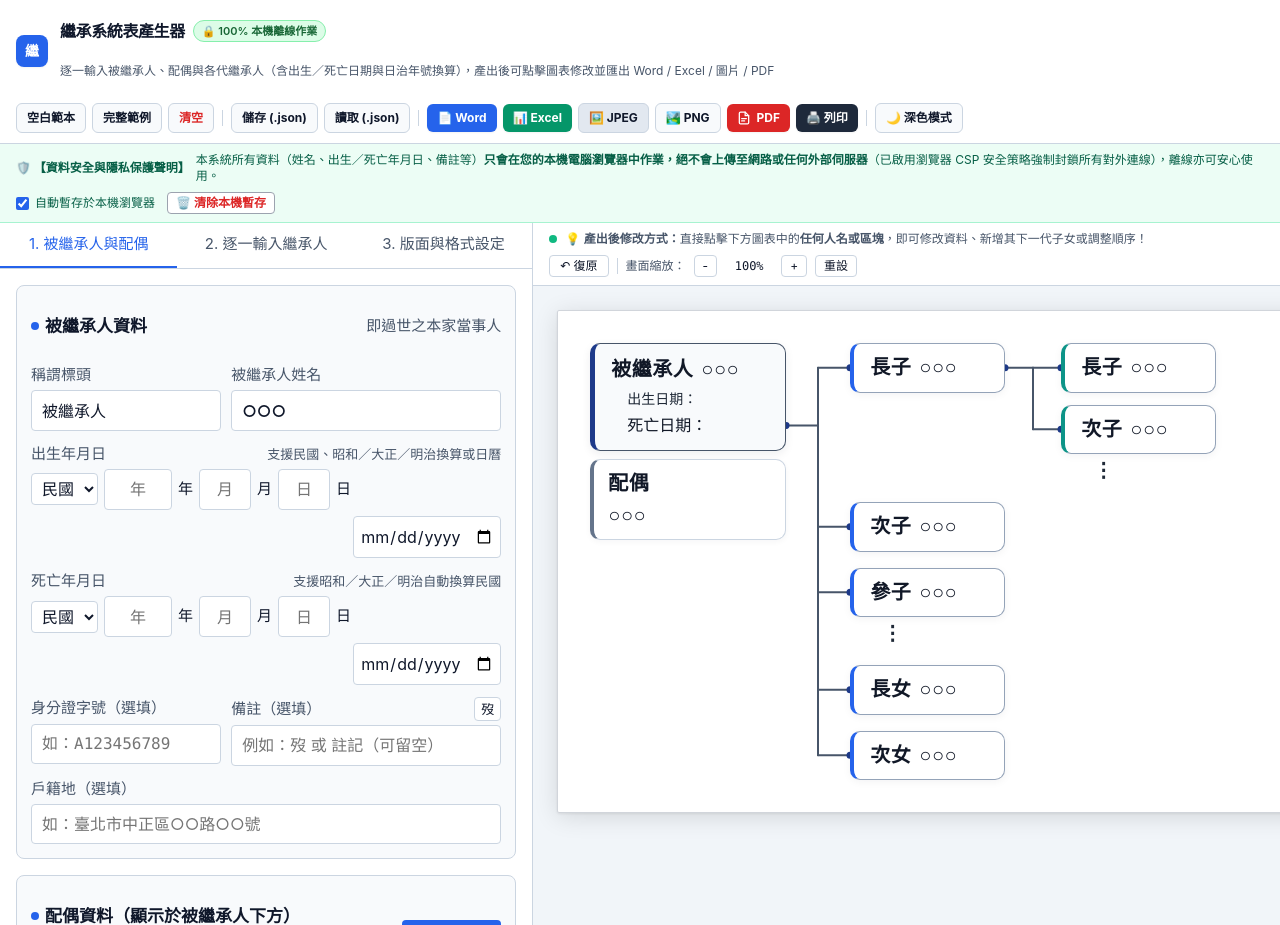
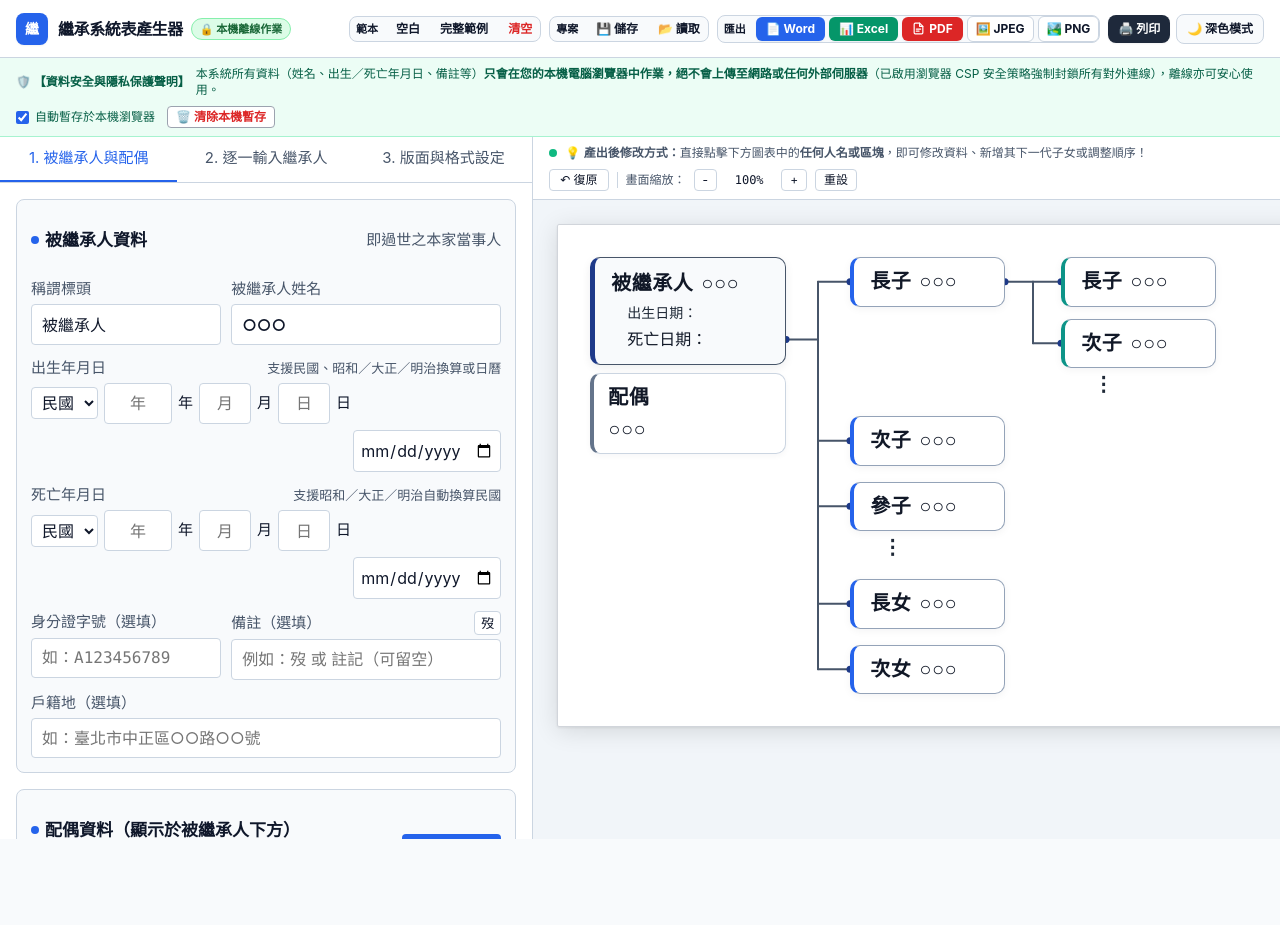
Before and after one commit to Major617056/inheritance-chart-builder, a plain HTML site: page index.html in a window 1280 px wide. After the commit the page ends 839 px from the top, so only its background shows below. Drawn offline with Linux system fonts and the light colour scheme.

Commit message:
UI: Reorganize top toolbar buttons into 4 grouped pill clusters

```diff
--- a/index.html
+++ b/index.html
@@ -529,75 +529,73 @@
 <body class="bg-[var(--background,#f8fafc)] text-[var(--foreground,#0f172a)] antialiased m-0 p-0 min-h-screen lg:h-screen lg:overflow-hidden flex flex-col">
 
   <!-- 頂部導覽與工具列 -->
-  <header class="no-print sticky top-0 z-30 bg-[var(--card,#ffffff)] border-b border-[var(--border,#cbd5e1)] px-4 py-2.5 flex flex-wrap items-center justify-between gap-3">
-    <div class="flex items-center gap-3">
-      <div class="w-8 h-8 rounded-lg bg-[var(--primary,#2563eb)] text-[var(--primary-foreground,#ffffff)] flex items-center justify-center font-bold text-sm shadow-sm">
+  <header class="no-print sticky top-0 z-30 bg-[var(--card,#ffffff)] border-b border-[var(--border,#cbd5e1)] px-4 py-2 flex flex-wrap items-center justify-between gap-2.5">
+    <div class="flex items-center gap-2.5">
+      <div class="w-8 h-8 rounded-lg bg-[var(--primary,#2563eb)] text-[var(--primary-foreground,#ffffff)] flex items-center justify-center font-bold text-sm shadow-sm shrink-0">
         繼
       </div>
-      <div>
-        <div class="flex items-center gap-2">
+      <div class="flex flex-wrap items-center gap-2">
         <h1 class="text-base font-bold tracking-tight text-[var(--foreground,#0f172a)] leading-tight">
           繼承系統表產生器
         </h1>
-          <span class="px-2 py-0.5 rounded-full text-[11px] font-semibold" style="background-color:#dcfce7;color:#166534;border:1px solid #86efac;">
-            🔒 100% 本機離線作業
+        <span class="px-2 py-0.5 rounded-full text-[11px] font-bold" style="background-color:#dcfce7;color:#166534;border:1px solid #86efac;">
+          🔒 本機離線作業
         </span>
       </div>
-        <p class="text-xs text-[var(--muted-foreground,#475569)]">
-          逐一輸入被繼承人、配偶與各代繼承人（含出生／死亡日期與日治年號換算），產出後可點擊圖表修改並匯出 Word / Excel / 圖片 / PDF
-        </p>
-      </div>
-    </div>
-
-    <div class="flex flex-wrap items-center gap-1.5 text-xs">
+    </div>
+
+    <div class="flex flex-wrap items-center gap-2 text-xs">
+      <!-- 群組 1：範本與清空 -->
+      <div class="inline-flex items-center gap-1 p-1 rounded-lg border border-[var(--border,#cbd5e1)] bg-[var(--background,#f8fafc)]">
+        <span class="px-1.5 text-[11px] font-bold text-[var(--muted-foreground,#64748b)] select-none">範本</span>
         <button id="btn-load-sketch" type="button" onclick="loadSketchTemplate()"
-        class="px-2.5 py-1.5 rounded-md border border-[var(--border,#cbd5e1)] bg-[var(--background,#f8fafc)] hover:opacity-80 text-[var(--foreground,#0f172a)] font-bold transition">
-        空白範本
+          class="px-2 py-1 rounded-md hover:bg-[var(--card,#ffffff)] text-[var(--foreground,#0f172a)] font-bold transition">
+          空白
         </button>
         <button id="btn-load-demo" type="button" onclick="loadDetailedExample()"
-        class="px-2.5 py-1.5 rounded-md border border-[var(--border,#cbd5e1)] bg-[var(--background,#f8fafc)] hover:opacity-80 text-[var(--foreground,#0f172a)] font-bold transition"
+          class="px-2 py-1 rounded-md hover:bg-[var(--card,#ffffff)] text-[var(--foreground,#0f172a)] font-bold transition"
           title="載入包含配偶、代位繼承、身分證字號、戶籍地與日治時期換算之完整實務範例">
           完整範例
         </button>
         <button id="btn-clear-all" type="button" onclick="resetToBlank()"
-        class="px-2.5 py-1.5 rounded-md border border-[var(--border,#cbd5e1)] bg-[var(--background,#f8fafc)] hover:opacity-80 text-[var(--error,#dc2626)] font-bold transition">
+          class="px-2 py-1 rounded-md hover:bg-red-50 text-[var(--error,#dc2626)] font-bold transition">
           清空
         </button>
-      <span class="h-4 w-px bg-[var(--border,#cbd5e1)] mx-0.5"></span>
+      </div>
+
+      <!-- 群組 2：專案檔讀寫 -->
+      <div class="inline-flex items-center gap-1 p-1 rounded-lg border border-[var(--border,#cbd5e1)] bg-[var(--background,#f8fafc)]">
+        <span class="px-1.5 text-[11px] font-bold text-[var(--muted-foreground,#64748b)] select-none">專案</span>
         <button id="btn-save-json" type="button" onclick="exportProjectJSON()"
-        class="px-2.5 py-1.5 rounded-md border border-[var(--border,#cbd5e1)] bg-[var(--background,#f8fafc)] hover:opacity-80 text-[var(--foreground,#0f172a)] font-bold transition"
+          class="px-2 py-1 rounded-md hover:bg-[var(--card,#ffffff)] text-[var(--foreground,#0f172a)] font-bold transition"
           title="儲存成專案檔 (.json)，下次可載入繼續修改">
-        儲存 (.json)
+          💾 儲存
         </button>
-      <label class="px-2.5 py-1.5 rounded-md border border-[var(--border,#cbd5e1)] bg-[var(--background,#f8fafc)] hover:opacity-80 text-[var(--foreground,#0f172a)] font-bold transition cursor-pointer" title="讀取先前儲存的 .json 專案檔或範例檔">
-        讀取 (.json)
+        <label class="px-2 py-1 rounded-md hover:bg-[var(--card,#ffffff)] text-[var(--foreground,#0f172a)] font-bold transition cursor-pointer" title="讀取先前儲存的 .json 專案檔或範例檔">
+          📂 讀取
           <input id="input-load-json" type="file" accept=".json" class="hidden" onchange="importProjectJSON(event)" />
         </label>
-      <span class="h-4 w-px bg-[var(--border,#cbd5e1)] mx-0.5"></span>
+      </div>
+
+      <!-- 群組 3：檔案匯出 -->
+      <div class="inline-flex items-center gap-1 p-1 rounded-lg border border-[var(--border,#cbd5e1)] bg-[var(--background,#f8fafc)]">
+        <span class="px-1.5 text-[11px] font-bold text-[var(--muted-foreground,#64748b)] select-none">匯出</span>
         <button id="btn-export-word" type="button" onclick="exportAsWord()"
-        class="px-2.5 py-1.5 rounded-md bg-[var(--primary,#2563eb)] text-[var(--primary-foreground,#ffffff)] hover:opacity-90 font-bold shadow-sm transition"
+          class="px-2.5 py-1 rounded-md bg-[var(--primary,#2563eb)] text-[var(--primary-foreground,#ffffff)] hover:opacity-90 font-bold shadow-sm transition"
           title="匯出包含「繼承系統表（高畫質圖表）」與「繼承人明細一覽表」之 Word (.docx) 檔案">
           📄 Word
         </button>
         <button id="btn-export-excel" type="button" onclick="exportAsExcel()"
           style="background-color:#059669;color:#ffffff;"
-        class="px-2.5 py-1.5 rounded-md hover:opacity-90 font-bold shadow-sm transition"
+          class="px-2.5 py-1 rounded-md hover:opacity-90 font-bold shadow-sm transition"
           title="匯出包含「繼承系統表（樹狀排版）」與「繼承人明細一覽表」雙工作表之 Excel (.xlsx) 檔案">
           📊 Excel
         </button>
-      <button id="btn-export-jpeg" type="button" onclick="exportAsImage('jpeg')"
-        class="px-2.5 py-1.5 rounded-md border border-[var(--border,#cbd5e1)] bg-[var(--secondary,#e2e8f0)] text-[var(--secondary-foreground,#0f172a)] hover:opacity-90 font-bold transition">
-        🖼️ JPEG
-      </button>
-      <button id="btn-export-png" type="button" onclick="exportAsImage('png')"
-        class="px-2.5 py-1.5 rounded-md border border-[var(--border,#cbd5e1)] bg-[var(--background,#f8fafc)] text-[var(--foreground,#0f172a)] hover:opacity-80 font-bold transition">
-        🏞️ PNG
-      </button>
         <button id="btn-export-pdf" type="button" onclick="exportAsPdf()"
           style="background-color:#dc2626;color:#ffffff;"
-        class="px-2.5 py-1.5 rounded-md hover:opacity-90 font-bold shadow-sm transition inline-flex items-center gap-1.5"
+          class="px-2.5 py-1 rounded-md hover:opacity-90 font-bold shadow-sm transition inline-flex items-center gap-1"
           title="直接產出並下載 PDF 檔案（含「繼承系統表」與「繼承人明細一覽表」）">
-        <svg width="14" height="14" viewBox="0 0 24 24" fill="none" stroke="currentColor" stroke-width="2.2" stroke-linecap="round" stroke-linejoin="round" aria-hidden="true">
+          <svg width="13" height="13" viewBox="0 0 24 24" fill="none" stroke="currentColor" stroke-width="2.2" stroke-linecap="round" stroke-linejoin="round" aria-hidden="true">
             <path d="M14 2H6a2 2 0 0 0-2 2v16a2 2 0 0 0 2 2h12a2 2 0 0 0 2-2V8z"/>
             <polyline points="14 2 14 8 20 8"/>
             <line x1="8" y1="13" x2="16" y2="13"/>
@@ -605,18 +603,30 @@
           </svg>
           <span>PDF</span>
         </button>
+        <button id="btn-export-jpeg" type="button" onclick="exportAsImage('jpeg')"
+          class="px-2 py-1 rounded-md border border-[var(--border,#cbd5e1)] bg-[var(--card,#ffffff)] text-[var(--foreground,#0f172a)] hover:opacity-80 font-bold transition">
+          🖼️ JPEG
+        </button>
+        <button id="btn-export-png" type="button" onclick="exportAsImage('png')"
+          class="px-2 py-1 rounded-md border border-[var(--border,#cbd5e1)] bg-[var(--card,#ffffff)] text-[var(--foreground,#0f172a)] hover:opacity-80 font-bold transition">
+          🏞️ PNG
+        </button>
+      </div>
+
+      <!-- 群組 4：列印與外觀 -->
+      <div class="inline-flex items-center gap-1.5">
         <button id="btn-print" type="button" onclick="printChart()"
           style="background-color:#1e293b;color:#ffffff;"
-        class="px-2.5 py-1.5 rounded-md hover:opacity-90 font-bold shadow-sm transition"
+          class="px-2.5 py-1.5 rounded-lg hover:opacity-90 font-bold shadow-sm transition"
           title="開啟印表機列印（自動等比例縮放納入單頁）">
           🖨️ 列印
         </button>
-      <span class="h-4 w-px bg-[var(--border,#cbd5e1)] mx-0.5"></span>
         <button id="btn-toggle-theme" type="button" onclick="toggleTheme()"
-        class="px-2.5 py-1.5 rounded-md border border-[var(--border,#cbd5e1)] bg-[var(--background,#f8fafc)] hover:opacity-80 text-[var(--foreground,#0f172a)] font-bold transition"
+          class="px-2.5 py-1.5 rounded-lg border border-[var(--border,#cbd5e1)] bg-[var(--background,#f8fafc)] hover:opacity-80 text-[var(--foreground,#0f172a)] font-bold transition"
           title="切換介面深色模式／淺色模式（右側繼承系統表白紙維持公文列印底色）">
           🌙 深色模式
         </button>
+      </div>
     </div>
   </header>
 
```
Lines whose indentation alone changed are shown as unchanged.
